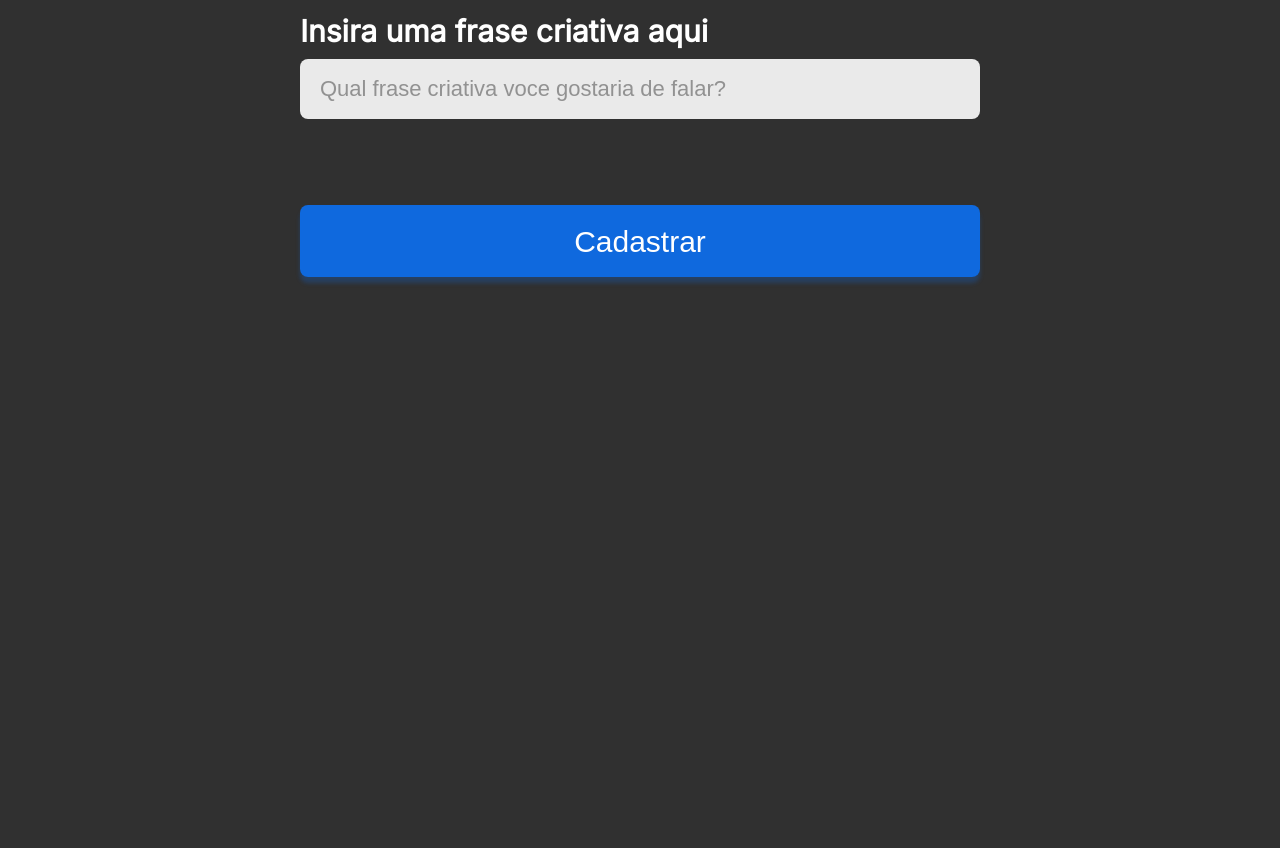
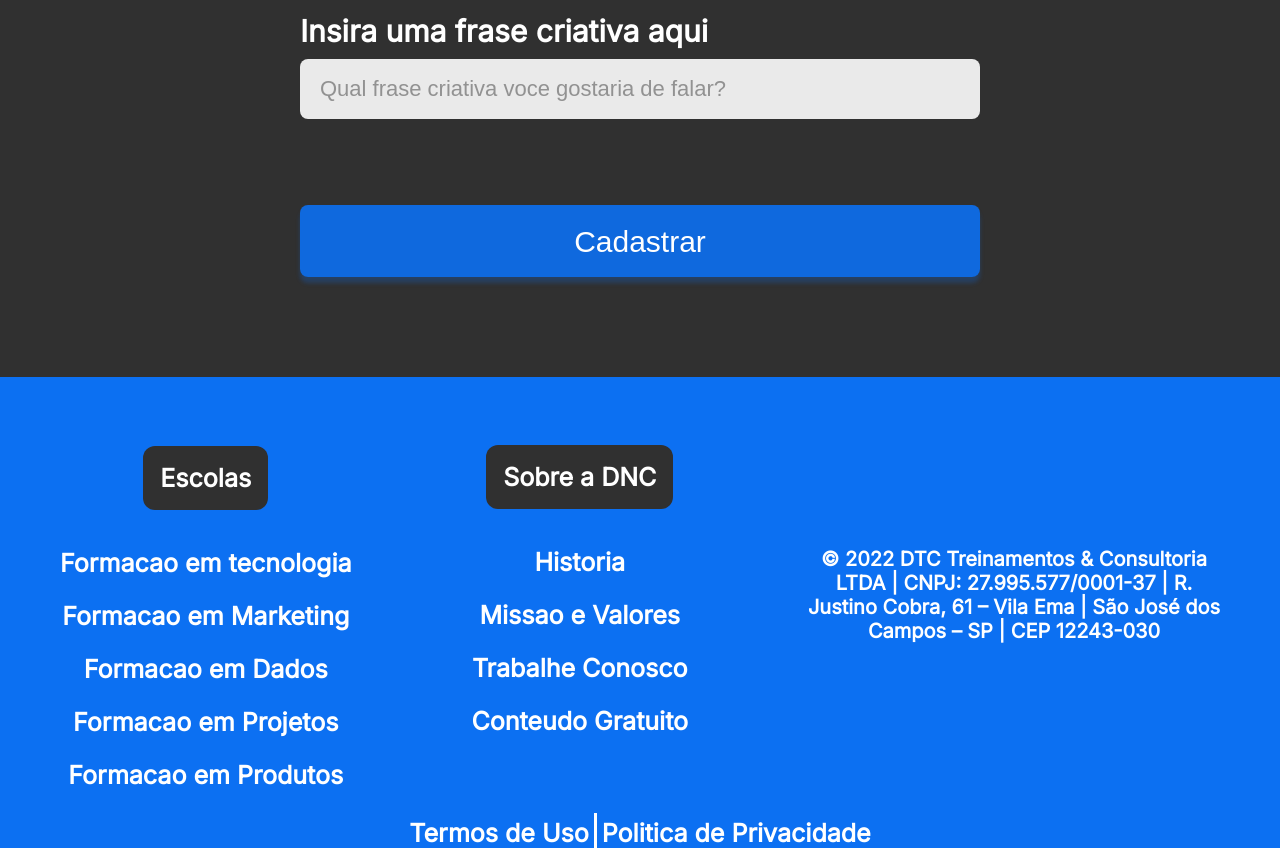
Before and after one commit to wiilloliveirah/BOOTCAMP-DNC, a plain HTML site: page index.html in a window 1280 px wide. Shown: the part 1202-2050 px from the top of the page. Before the commit the page ends 1579 px from the top, so only its background shows below. Drawn offline with Linux system fonts and the light colour scheme.

```diff
--- a/index.html
+++ b/index.html
@@ -68,5 +68,57 @@
 
         </form>
     </section>
+    <!-- RODAPE -->
+    <footer>
+        <div class="linha1">
+            <nav>
+                <br> <br> <br> <h5> Escolas </h5>
+                <ul>
+                    <li>
+                        <a href="">Formacao em tecnologia</a>
+                    </li>
+                    <li>
+                        <a href="">Formacao em Marketing</a>
+                    </li>
+                    <li>
+                        <a href="">Formacao em Dados</a>
+                    </li>
+                    <li>
+                        <a href="">Formacao em Projetos</a>
+                    </li>
+                    <li>
+                        <a href="">Formacao em Produtos</a>
+                    </li>
+                </ul>
+            </nav>
+            <nav>
+                <h5> Sobre a DNC </h5>
+                <ul>
+                    <li>
+                        <a href="">Historia</a>
+                    </li>
+                    <li>
+                        <a href="">Missao e Valores</a>
+                    </li>
+                    <li>
+                        <a href="">Trabalhe Conosco</a>
+                    </li>
+                    <li>
+                        <a href="">Conteudo Gratuito</a>
+                    </li>
+                </ul>
+            </nav>
+            <div class="endereco">
+                © 2022 DTC Treinamentos & Consultoria <br>
+                LTDA | CNPJ: 27.995.577/0001-37 | R. <br>
+                Justino Cobra, 61 – Vila Ema | São José dos <br>
+                Campos – SP | CEP 12243-030
+            </div>
+        </div>
+        <div class="linha2">
+            <a href="">Termos de Uso</a>
+            <a href="">Politica de Privacidade</a>
+        </div>
+    </footer>
 </body>
 </html>
--- a/style.css
+++ b/style.css
@@ -172,3 +172,139 @@
     cursor: pointer;
 
 }
+
+/* FOOTER */
+
+footer {
+    width: 100%;
+    background-color: var(--azul-dnc);
+    color: white;
+
+}
+
+footer .linha1 {
+    display: flex;
+    justify-content: space-around;
+    align-items: center;
+}
+
+footer ul{
+    list-style: none;
+    margin: 0;
+    padding: 0;
+}
+
+footer nav{
+    display: flex;
+    flex-direction: column;
+    align-items: center;
+    height: 500;
+    justify-content: center;
+
+}
+
+footer h5 {
+    text-align: center;
+    font-size: 25px;
+    font-family: var(--fonte-padrao);
+    background-color: var(--Preto-dnc);
+    border-radius: 12px;
+    padding: 17px 17px 17px 17px;
+    margin: 15px 0 15px 0;
+
+}
+
+footer ul li {
+    text-align: center;
+    font-weight: 600;
+    font-size: 25px;
+    font-family: var(--fonte-padrao);
+    margin: 23px 0 23px 0 ;
+}
+
+footer ul li a {
+    text-decoration: none;
+    color: white;
+
+}
+
+footer ul li a:hover{
+    color: var(--cinza-hover);
+}
+
+footer .endereco{
+    font-weight: 650;
+    font-family: var(--fonte-padrao) ;
+    font-size: 20px;
+    text-align: center;
+}
+
+footer .linha2{
+    height: 35px;
+    display: flex;
+    justify-content: center;
+    color: var(--azul-dnc);
+    margin: 0px;
+    padding: 10 0 10px 0px;
+
+}
+
+footer .linha2 a{
+    font-family: var(--fonte-padrao);
+    font-size: 25px;
+    font-weight: 700;
+    color: white;
+    text-decoration: none;
+    padding: 5px;
+
+}
+
+footer .linha2 a:first-child{
+    border-right: 3px solid white;
+}
+footer .linha2 a:hover{
+    color: var(--cinza-hover);
+}
+
+/* EDICAO EM MOBILE  */
+
+@media only screen and (max-width: 600px) {
+    #principal{
+        flex-direction: column;
+        height: auto;
+    }
+    #menu {
+        flex-direction: column;
+        width: 100%;
+        margin: 0px;
+    }
+    #menu a{
+        display: flex;
+        height: 50px;
+        justify-content: center;
+    }
+    #principal button{
+        width: 100%;
+        margin-right: 0px;
+    }
+
+    /* SECTION MOBILE*/
+
+    section h1{
+        font-size: 42px;
+    }
+    section h2{
+        font-size: 30px;
+        padding: 0 5px 0 5px ;
+    }
+
+    /* FORUMLARIO MOBILE*/
+
+    form{
+        width: 95%;
+        font-size: 22px;
+    }
+    .cheeckbox-itens label{
+        font-size: 22px;
+    }
+}
```
